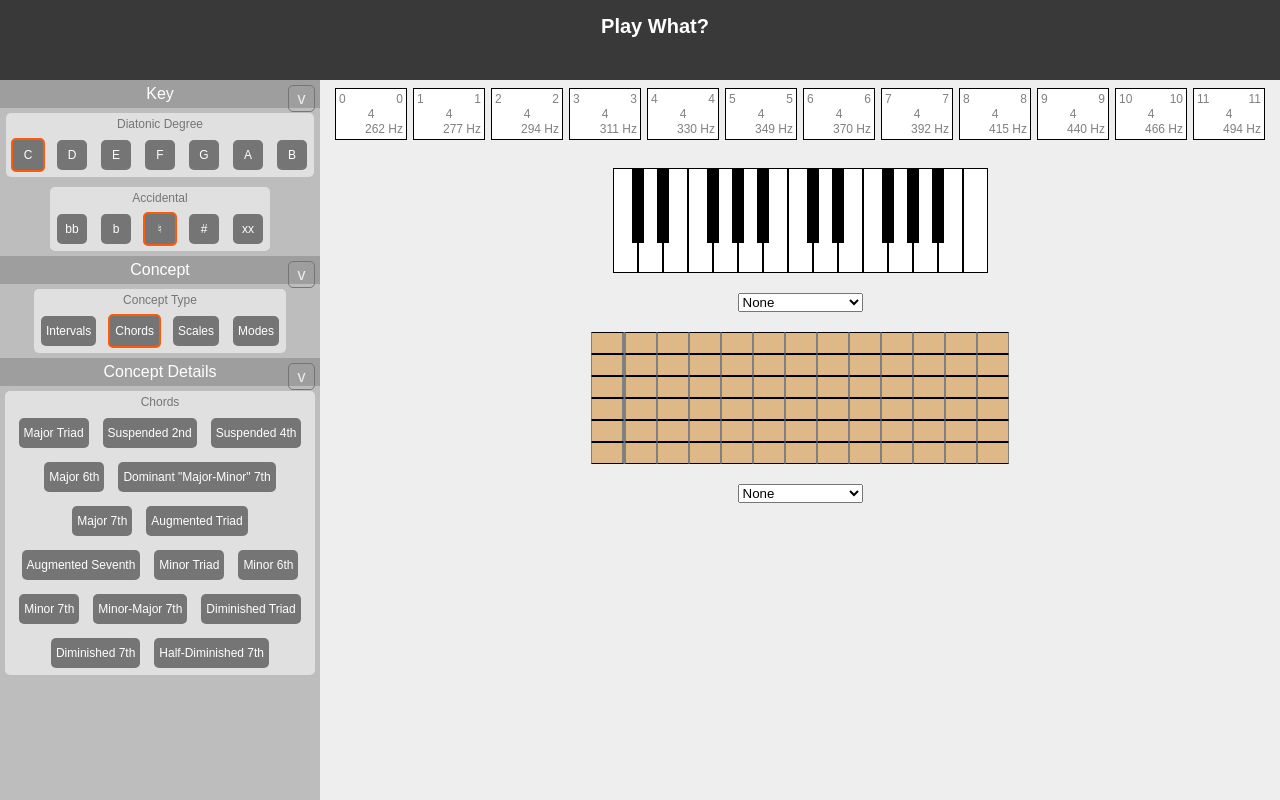
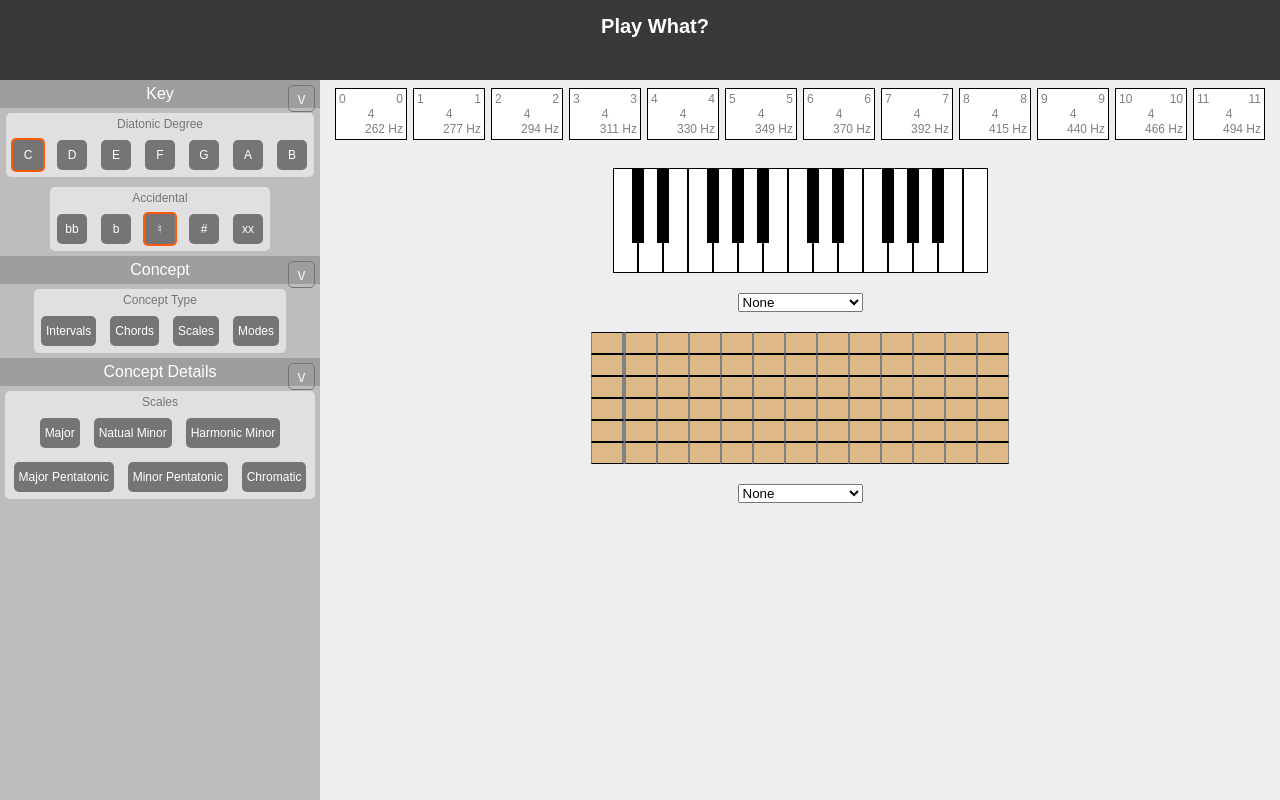
Before and after one commit to dan9418/play-what-beta, a React app: page / in a window 1280 px wide. Shown: the top 800 px of the page. Built offline with nearby package versions, Linux system fonts and the light colour scheme.

Commit message:
enforce top down

```diff
--- a/src/App.tsx
+++ b/src/App.tsx
@@ -14,14 +14,15 @@ export const e = React.createElement;
 const DEFAULT_KEY = new Key(1, 0);
 
 const DEFAULT_CONCEPT = {
+	typeId: 'scale',
 	getIntervals: () => { return []; }
 };
 
-export class App extends React.Component<any> {
+export class App extends React.Component<any, any> {
 
 	constructor(props) {
 		super(props);
-		(this.state as any) = {
+		this.state = {
 			key: DEFAULT_KEY,
 			concept: DEFAULT_CONCEPT
 		};
@@ -31,15 +32,15 @@ export class App extends React.Component<any> {
 		this.setState({ key: key });
 	}
 
-	updatConcept = (concept) => {
+	changeConcept = (concept) => {
 		this.setState({ concept: concept });
 	}
 
 	getNotes = () => {
 		let notes = [];
-		let intervals = (this.state as any).concept.getIntervals();
+		let intervals = this.state.concept.getIntervals();
 		for (let i = 0; i < intervals.length; i++) {
-			let functionalNote = new FunctionalNote((this.state as any).key, intervals[i]);
+			let functionalNote = new FunctionalNote(this.state.key, intervals[i]);
 			notes.push(functionalNote);
 		}
 		return notes;
@@ -49,7 +50,7 @@ export class App extends React.Component<any> {
 		return (
 			<div id='app-container'>
 				<div id='header'>Play What?</div>
-				<Toolbar changeKey={this.changeKey} changeConcept={this.updatConcept} selectedKey={(this.state as any).key} conceptValue={(this.state as any).concept} />
+				<Toolbar changeKey={this.changeKey} changeConcept={this.changeConcept} selectedKey={this.state.key} selectedConcept={this.state.concept} />
 				<ViewManager notes={this.getNotes()} />
 			</div>
 		);
--- a/src/Common/Parameters/Concepts/Chord.ts
+++ b/src/Common/Parameters/Concepts/Chord.ts
@@ -2,6 +2,7 @@ import { IConcept } from "../IParamConfig";
 import { IChordDef, IChordOptions } from "./ChordConfig";
 
 export class Chord implements IConcept {
+    typeId: string = 'chord';
     definition: IChordDef;
     options: IChordOptions;
 
--- a/src/Common/Parameters/Concepts/Interval.ts
+++ b/src/Common/Parameters/Concepts/Interval.ts
@@ -2,6 +2,7 @@ import { PARAM_interval, IntervalDef, IntervalOptions } from "./IntervalConfig";
 import { IConcept } from "../IParamConfig";
 
 export class Interval implements IConcept {
+    typeId: string = 'interval';
     definition: IntervalDef;
     options: IntervalOptions;
 
--- a/src/Common/Parameters/Concepts/Mode.ts
+++ b/src/Common/Parameters/Concepts/Mode.ts
@@ -2,6 +2,7 @@ import { IConcept } from "../IParamConfig";
 import { IModeOptions, IModeDef } from "./ModeConfig";
 
 export class Mode implements IConcept {
+    typeId: string = 'mode';
     definition: IModeDef;
     options: IModeOptions;
 
--- a/src/Common/Parameters/Concepts/Scale.ts
+++ b/src/Common/Parameters/Concepts/Scale.ts
@@ -1,6 +1,7 @@
 import { IConcept } from "../IParamConfig";
 
 export class Scale implements IConcept {
+    typeId: string = 'scale';
     definition: any;
     options: any;
 
--- a/src/Common/Parameters/IParamConfig.ts
+++ b/src/Common/Parameters/IParamConfig.ts
@@ -22,6 +22,7 @@ export interface IConceptDef extends IParamDef {}
 export interface IConceptOptions {}
 
 export interface IConcept {
+    typeId: string;
     definition: IConceptDef;
     options: IConceptOptions;
     getIntervals(): IntervalDef[];
--- a/src/Toolbar/Concept/ConceptSelector.tsx
+++ b/src/Toolbar/Concept/ConceptSelector.tsx
@@ -14,17 +14,10 @@ import { PARAM_mode } from "../../Common/Parameters/Concepts/ModeConfig";
 import { InputGroup } from "../../Common/InputGroup/InputGroup";
 import { IParamDef } from "../../Common/Parameters/IParamConfig";
 
-export class ConceptSelector extends React.Component<any> {
+export class ConceptSelector extends React.Component<any, any> {
 
 	constructor(props) {
 		super(props);
-		(this.state as any) = {
-			conceptType: PARAM_conceptType.data[1],
-			interval: this.props.conceptValue,
-			chord: this.props.conceptValue,
-			scale: this.props.conceptValue,
-			mode: this.props.conceptValue
-		};
 	}
 
 	getConceptSelector = () => {
@@ -34,11 +27,11 @@ export class ConceptSelector extends React.Component<any> {
 			}
 
 			setConceptDefinition = (conceptDef) => {
-				this.props.setConcept(new this.props.Concept(conceptDef, this.props.conceptOptions));
+				this.props.changeConcept(new this.props.Concept(conceptDef, this.props.conceptOptions));
 			}
 
 			setConceptOptions = (conceptOptions) => {
-				this.props.setConcept(new this.props.Concept(this.props.conceptDef, conceptOptions));
+				this.props.changeConcept(new this.props.Concept(this.props.conceptDef, conceptOptions));
 			}
 
 			render = () => {
@@ -57,24 +50,11 @@ export class ConceptSelector extends React.Component<any> {
 		return WrappedComponent;
 	}
 
-	setConceptType = (conceptType: ConceptTypeDef) => {
-		this.setState({
-			conceptType: conceptType
-		});
-	}
-
-	setConcept = (conceptData: IParamDef) => {
-		let update = {};
-		update[(this.state as any).conceptType.id] = conceptData;
-		this.props.changeConcept(conceptData);
-		this.setState(update);
-	}
-
 	getConceptTree = () => {
 		let conceptClass = null;
 		let conceptConfig = null;
 		let ConceptSelector = this.getConceptSelector();
-		switch ((this.state as any).conceptType.id) {
+		switch (this.props.selectedConcept.typeId) {
 			case PARAM_interval.id:
 				conceptClass = Interval;
 				conceptConfig = PARAM_interval;
@@ -92,24 +72,25 @@ export class ConceptSelector extends React.Component<any> {
 				conceptConfig = PARAM_mode;
 				break;
 		}
-		if (!(this.state as any)[(this.state as any).conceptType.id].definition) (this.state as any).concept = new conceptClass(conceptConfig.data[0], null);
 		return (
 			<ConceptSelector
 				Concept={conceptClass}
 				conceptConfig={conceptConfig}
-				setConcept={this.setConcept}
-				selectedValue={(this.state as any)[(this.state as any).conceptType.id].definition}
+				changeConcept={this.props.changeConcept}
+				selectedValue={this.props.selectedConcept.definition}
 			/>
 		)
 	}
 
 	render = () => {
+		let selectedConceptType = PARAM_conceptType.data.find((x) => { return x.id === this.props.selectedConcept.id });
+
 		return (
 			<InputGroup name="Concept">
 				<BoxSelector
-					updateSelection={this.setConceptType}
+					updateSelection={this.props.changeConcept}
 					param={PARAM_conceptType}
-					selectedValue={(this.state as any).conceptType}
+					selectedValue={selectedConceptType}
 				/>
 				{this.getConceptTree()}
 			</InputGroup>
--- a/src/Toolbar/Key/KeySelector.tsx
+++ b/src/Toolbar/Key/KeySelector.tsx
@@ -11,10 +11,6 @@ export class KeySelector extends React.Component<any> {
 
 	constructor(props) {
 		super(props);
-		(this.state as any) = {
-			diatonicDegree: PARAM_diatonicDegree.data[0],
-			accidental: PARAM_accidental.data[2],
-		};
 	}
 
 	setDiatonicDegree = (diatonicDegree: DiatonicDegreeDef) => {
@@ -28,17 +24,20 @@ export class KeySelector extends React.Component<any> {
 	}
 
 	render = () => {
+		let selectedDiatonicDegree = PARAM_diatonicDegree.data.find((x) => { return x.degree === this.props.selectedKey.degree });
+		let selectedAccidental = PARAM_accidental.data.find((x) => { return x.offset === this.props.selectedKey.accidental });
+
 		return (
 			<InputGroup name="Key">
 				<BoxSelector
 					updateSelection={this.setDiatonicDegree}
 					param={PARAM_diatonicDegree}
-					selectedValue={(this.state as any).diatonicDegree}
+					selectedValue={selectedDiatonicDegree}
 				/>
 				<BoxSelector
 					updateSelection={this.setAccidental}
 					param={PARAM_accidental}
-					selectedValue={(this.state as any).accidental}
+					selectedValue={selectedAccidental}
 				/>
 			</InputGroup>
 		);
--- a/src/Toolbar/Toolbar.tsx
+++ b/src/Toolbar/Toolbar.tsx
@@ -15,7 +15,7 @@ export class Toolbar extends React.Component<any> {
 		return (
 			<div id="toolbar">
 				<KeySelector changeKey={this.props.changeKey} selectedKey={this.props.selectedKey} />
-				<ConceptSelector changeConcept={this.props.changeConcept} selectedKey={this.props.selectedKey} conceptValue={this.props.conceptValue} />
+				<ConceptSelector changeConcept={this.props.changeConcept} selectedKey={this.props.selectedKey} selectedConcept={this.props.selectedConcept} />
 			</div>
 		);
 	};
```
Also changed, not shown: 1 other file (tests, documents, lock files or other folders).
